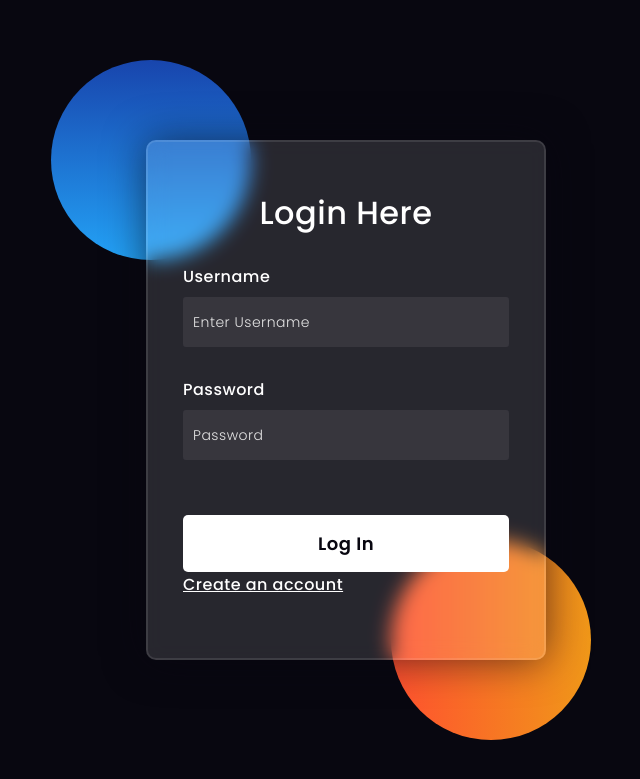
After one commit to PallavSharma31/SementicSearchEngine1, a Django app: page /login/ in a window 1280 px wide. The commit adds this page. Shown: the top 779 px of the page, without its empty margins (294-934 px from the left). Run offline with Django 4.2, Linux system fonts and the light colour scheme.

Commit message:
login and signup functionality added

```diff
--- a/AiSearch/settings.py
+++ b/AiSearch/settings.py
@@ -118,6 +118,9 @@ USE_TZ = True
 
 STATIC_URL = 'static/'
 
+STATICFILES_DIRS=[
+    BASE_DIR / "static",
+]
 # Default primary key field type
 # https://docs.djangoproject.com/en/4.1/ref/settings/#default-auto-field
 
--- a/app/urls.py
+++ b/app/urls.py
@@ -2,9 +2,13 @@ from django.contrib import admin
 from django.urls import path, include
 from django.conf.urls.static import static
 from django.conf import settings
-from .views import home
+from .views import *
 
 urlpatterns = [
-    path('', home,name="homepage"),
+    path('', SignupPage, name='signup'),
+    path('login/', LoginPage, name='login'),
+    path('home/', HomePage, name='home'),
+    path('logout/', LogoutPage, name='logout'),
+    path('search/',SearchPage,name='search')
 
 ]
--- a/app/views.py
+++ b/app/views.py
@@ -4,10 +4,69 @@ from django.http import HttpResponse
 from django.shortcuts import render, redirect
 from sentence_transformers import SentenceTransformer,util
 import joblib
+from django.shortcuts import render, HttpResponse, redirect
+from django.contrib.auth.models import User
+from django.contrib.auth import authenticate, login, logout
+from django.contrib.auth.decorators import login_required
 
 
 
-def home(request):
+
+def SignupPage(request):
+    if request.method == 'POST':
+        uname = request.POST.get('username')
+        email = request.POST.get('email')
+        pass1 = request.POST.get('password1')
+        pass2 = request.POST.get('password2')
+
+        username_error_message = ""
+        email_error_message = ""
+        if User.objects.filter(username=uname).exists():
+            username_error_message= "Username is already taken"
+            # return render(request,'signup.html',{'username_error_messages':username_error_messages})
+        if User.objects.filter(email=email).exists():
+            email_error_message= "Email is already taken"
+            # return render(request, 'signup.html', {'email_error_messages': email_error_messages})
+
+        print(len(username_error_message))
+        print(len(email_error_message))
+        if len(username_error_message) > 0 or len(email_error_message) > 0:
+            return render(request, 'signup.html', {'username_error_message': username_error_message,
+                                                   'email_error_message': email_error_message})
+        else:
+            my_user = User.objects.create_user(uname, email, pass1)
+            my_user.save()
+            return redirect('search')
+
+    return render(request, 'signup.html')
+
+
+def LoginPage(request):
+    if request.method == 'POST':
+        username = request.POST.get('username')
+        pass1 = request.POST.get('password')
+        user = authenticate(request, username=username, password=pass1)
+        if user is not None:
+            login(request, user)
+            return redirect('search')
+        else:
+            return render(request,'login.html',{'error_message':"Invalid Credential"})
+
+    return render(request, 'login.html')
+
+
+def LogoutPage(request):
+    logout(request)
+    return redirect('login')
+
+
+@login_required(login_url='login')
+def SearchPage(request):
+    return render(request,'search.html')
+
+
+@login_required(login_url='login')
+def HomePage(request):
     embeddings=joblib.load('C:/Users/pallav/PycharmProjects/Hackathon/AiSearch/app/embeddings')
     model=joblib.load('C:/Users/pallav/PycharmProjects/Hackathon/AiSearch/app/model')
     product_urls=joblib.load('C:/Users/pallav/PycharmProjects/Hackathon/AiSearch/app/product_urls')
@@ -62,6 +121,6 @@ def home(request):
     # new_df=new_df.iloc[10,:]
     list = new_df.to_dict('records')
     # new_list=new_df.head(10)
-    dic = {'list': list[:30]}
+    dic = {'list': list[:30],'request':request,'search':search}
 
     return render(request, 'home.html', dic)
--- /dev/null
+++ b/template/login.html
@@ -0,0 +1,197 @@
+<!DOCTYPE html>
+<html lang="en">
+<head>
+  <!-- Design by foolishdeveloper.com -->
+    <title>Login Page</title>
+
+    <link rel="preconnect" href="https://fonts.gstatic.com">
+    <link rel="stylesheet" href="https://cdnjs.cloudflare.com/ajax/libs/font-awesome/5.15.4/css/all.min.css">
+    <link href="https://fonts.googleapis.com/css2?family=Poppins:wght@300;500;600&display=swap" rel="stylesheet">
+    <!--Stylesheet-->
+    <style media="screen">
+      *,
+*:before,
+*:after{
+    padding: 0;
+    margin: 0;
+    box-sizing: border-box;
+}
+body{
+    background-color: #080710;
+}
+.background{
+    width: 430px;
+    height: 520px;
+    position: absolute;
+    transform: translate(-50%,-50%);
+    left: 50%;
+    top: 50%;
+}
+.background .shape{
+    height: 200px;
+    width: 200px;
+    position: absolute;
+    border-radius: 50%;
+}
+.shape:first-child{
+    background: linear-gradient(
+        #1845ad,
+        #23a2f6
+    );
+    left: -80px;
+    top: -80px;
+}
+.shape:last-child{
+    background: linear-gradient(
+        to right,
+        #ff512f,
+        #f09819
+    );
+    right: -30px;
+    bottom: -80px;
+}
+form{
+    height: 520px;
+    width: 400px;
+    background-color: rgba(255,255,255,0.13);
+    position: absolute;
+    transform: translate(-50%,-50%);
+    top: 50%;
+    left: 50%;
+    border-radius: 10px;
+    backdrop-filter: blur(10px);
+    border: 2px solid rgba(255,255,255,0.1);
+    box-shadow: 0 0 40px rgba(8,7,16,0.6);
+    padding: 50px 35px;
+}
+form *{
+    font-family: 'Poppins',sans-serif;
+    color: #ffffff;
+    letter-spacing: 0.5px;
+    outline: none;
+    border: none;
+}
+form h3{
+    font-size: 32px;
+    font-weight: 500;
+    line-height: 42px;
+    text-align: center;
+}
+
+label{
+    display: block;
+    margin-top: 30px;
+    font-size: 16px;
+    font-weight: 500;
+}
+input{
+    display: block;
+    height: 50px;
+    width: 100%;
+    background-color: rgba(255,255,255,0.07);
+    border-radius: 3px;
+    padding: 0 10px;
+    margin-top: 8px;
+    font-size: 14px;
+    font-weight: 300;
+}
+::placeholder{
+    color: #e5e5e5;
+}
+button{
+    margin-top: 50px;
+    width: 100%;
+    background-color: #ffffff;
+    color: #080710;
+    padding: 15px 0;
+    font-size: 18px;
+    font-weight: 600;
+    border-radius: 5px;
+    cursor: pointer;
+}
+.social{
+  margin-top: 30px;
+  display: flex;
+}
+.social div{
+  background: red;
+  width: 150px;
+  border-radius: 3px;
+  padding: 5px 10px 10px 5px;
+  background-color: rgba(255,255,255,0.27);
+  color: #eaf0fb;
+  text-align: center;
+}
+.social div:hover{
+  background-color: rgba(255,255,255,0.47);
+}
+.social .fb{
+  margin-left: 25px;
+}
+.social i{
+  margin-right: 4px;
+}
+.error-message {
+   color: red;
+   font-size: 12px;
+   margin-top: 5px;
+}
+.error-message-top {
+   color: red;
+   font-size: 15px;
+   margin-top: 5px;
+   text-align:center;
+}
+ </style>
+    <script>
+        function validateForm() {
+            var username = document.getElementById("username").value;
+            var password = document.getElementById("password").value;
+            var errorMessages = document.getElementsByClassName("error-message");
+
+            // Clear existing error messages
+            for (var i = 0; i < errorMessages.length; i++) {
+                errorMessages[i].textContent = "";
+            }
+
+            var isValid = true;
+
+            if (username === "") {
+                document.getElementById("username-error").textContent = "Please enter a username.";
+                isValid = false;
+            }
+
+            if (password === "") {
+                document.getElementById("password-error").textContent = "Please enter a password.";
+                isValid = false;
+            }
+
+            // Additional custom validation checks can be added here
+
+            return isValid;
+        }
+    </script>
+</head>
+<body>
+    <div class="background">
+        <div class="shape"></div>
+        <div class="shape"></div>
+    </div>
+        <form action="" method="post" onsubmit="return validateForm()">
+        <h3>Login Here</h3>
+        <div class="error-message-top">{{error_message}}</div>
+        {% csrf_token %}
+        <label for="username">Username</label>
+        <input type="text" placeholder="Enter Username" id="username" name="username">
+        <div id="username-error" class="error-message"></div>
+
+        <label for="password">Password</label>
+        <input type="password" placeholder="Password" id="password" name="password">
+        <div id="password-error" class="error-message"></div>
+
+        <button type="submit">Log In</button>
+
+        <a href="{% url 'signup' %}">Create an account</a>
+    </form>
+</body>
+</html>
```
Also changed, not shown: template/home.html (+14 -7 lines), template/search.html (added, +69 -0 lines), template/signup.html (added, +218 -0 lines), db.sqlite3, static/image/background-image1.jpg (added).
